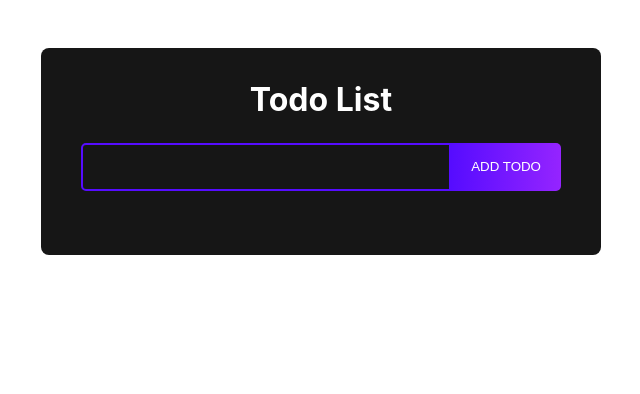
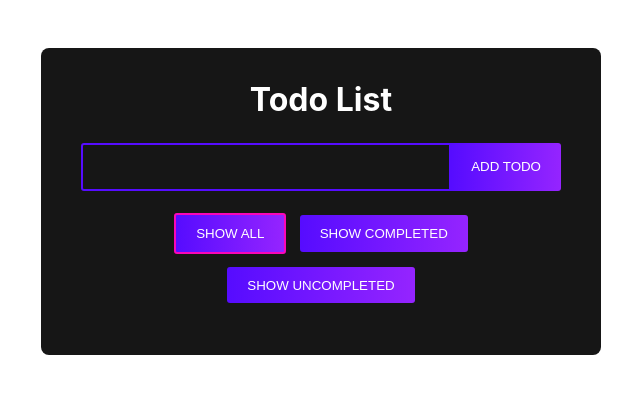
Before and after one commit to HoangNguyen-CA/fullstack-todo-list, a React (Create React App) app in the folder client/: page / in a window 1280 px wide. Shown: the top 394 px of the page, without its empty margins (319-959 px from the left). Built offline with nearby package versions, Linux system fonts and the light colour scheme; no server answers.

Commit message:
added functionality for UI to show all, completed or uncompleted todos.

```diff
--- /dev/null
+++ b/client/src/components/Button/Button.js
@@ -0,0 +1,16 @@
+import React from 'react';
+import styles from './Button.module.css';
+
+const Button = (props) => {
+  const buttonStyles = [styles.button];
+  if (props.active) {
+    buttonStyles.push(styles.active);
+  }
+  return (
+    <button className={buttonStyles.join(' ')} onClick={props.clicked}>
+      {props.children}
+    </button>
+  );
+};
+
+export default Button;
--- /dev/null
+++ b/client/src/components/Button/Button.module.css
@@ -0,0 +1,25 @@
+.button {
+  text-transform: uppercase;
+
+  border: none;
+
+  cursor: pointer;
+  background: linear-gradient(
+    to right,
+    var(--colors-primary),
+    var(--colors-primary-light)
+  );
+  color: var(--colors-light);
+
+  padding: 0.8em 1.5em;
+  margin: 0.5em 0.5em;
+  border-radius: var(--radius-normal);
+}
+
+.button:hover {
+  text-decoration: underline;
+}
+
+.active {
+  border: 2px solid var(--colors-pink);
+}
--- a/client/src/components/Todo/Todo.module.css
+++ b/client/src/components/Todo/Todo.module.css
@@ -7,6 +7,14 @@
   font-size: 1em;
   display: flex;
   justify-content: space-between;
+}
+
+.todo:nth-child(1) {
+  margin: 0;
+}
+
+.todo:nth-last-child(1) {
+  margin: 0;
 }
 
 .todo:nth-of-type(4n + 1) {
--- a/client/src/containers/TodoList/TodoList.js
+++ b/client/src/containers/TodoList/TodoList.js
@@ -1,11 +1,16 @@
 import React, { Component } from 'react';
 import Todo from '../../components/Todo/Todo';
 import TodoInput from '../../components/TodoInput/TodoInput';
+import Button from '../../components/Button/Button';
 import styles from './TodoList.module.css';
 
 export default class TodoList extends Component {
   state = {
     todos: {},
+    show: {
+      completed: true,
+      uncompleted: true,
+    },
     addTodoVal: '',
     editTodoVal: '',
     isEditting: false,
@@ -125,10 +130,29 @@ export default class TodoList extends Component {
     }
   };
 
+  handleShowAll = () => {
+    const newShow = { completed: true, uncompleted: true };
+    this.setState({ show: newShow });
+  };
+
+  handleShowCompleted = () => {
+    const newShow = { completed: true, uncompleted: false };
+    this.setState({ show: newShow });
+  };
+
+  handleShowUncompleted = () => {
+    const newShow = { completed: false, uncompleted: true };
+    this.setState({ show: newShow });
+  };
+
   render() {
     const todos = [];
+    const showCompleted = this.state.show.completed;
+    const showUncompleted = this.state.show.uncompleted;
+    const showAll = showCompleted && showUncompleted;
+
     for (let [id, todo] of Object.entries(this.state.todos)) {
-      todos.push(
+      const todoElement = (
         <Todo
           id={id}
           key={id}
@@ -139,18 +163,42 @@ export default class TodoList extends Component {
           toggleComplete={this.handleToggleComplete}
         ></Todo>
       );
+      if (showCompleted && showUncompleted) {
+        todos.push(todoElement);
+      } else if (showCompleted && todo.completed === true) {
+        todos.push(todoElement);
+      } else if (showUncompleted && todo.completed === false) {
+        todos.push(todoElement);
+      }
     }
 
     return (
       <div className={styles.mainContainer}>
         <h1 className={styles.header}>Todo List</h1>
-
         <TodoInput
           val={this.state.addTodoVal}
           change={this.handleAddChange}
           submit={this.handleAddTodo}
           label='Add Todo'
         ></TodoInput>
+
+        <div className={styles.buttonContainer}>
+          <Button clicked={this.handleShowAll} active={showAll}>
+            Show All
+          </Button>
+          <Button
+            clicked={this.handleShowCompleted}
+            active={showCompleted && !showAll}
+          >
+            Show Completed
+          </Button>
+          <Button
+            clicked={this.handleShowUncompleted}
+            active={showUncompleted && !showAll}
+          >
+            Show Uncompleted
+          </Button>
+        </div>
         {this.state.isEditting ? (
           <TodoInput
             val={this.state.editTodoVal}
--- a/client/src/containers/TodoList/TodoList.module.css
+++ b/client/src/containers/TodoList/TodoList.module.css
@@ -1,8 +1,3 @@
-.todosContainer {
-  width: 100%;
-  margin-top: 2em;
-}
-
 .mainContainer {
   width: 80%;
   max-width: 35em;
@@ -17,5 +12,19 @@
 }
 
 .header {
-  font-size: 1.8;
+  font-size: 2rem;
 }
+
+.buttonContainer {
+  margin-top: 1em;
+  display: flex;
+  flex-wrap: wrap;
+  align-items: center;
+  justify-content: center;
+  width: 100%;
+}
+
+.todosContainer {
+  width: 100%;
+  margin-top: 0.8em;
+}
--- a/client/src/index.css
+++ b/client/src/index.css
@@ -19,7 +19,7 @@ html {
 
   --colors-light: white;
   --colors-gray: #505c61;
-  --radius-normal: 5px;
+  --radius-normal: 3px;
 }
 
 body {
```
